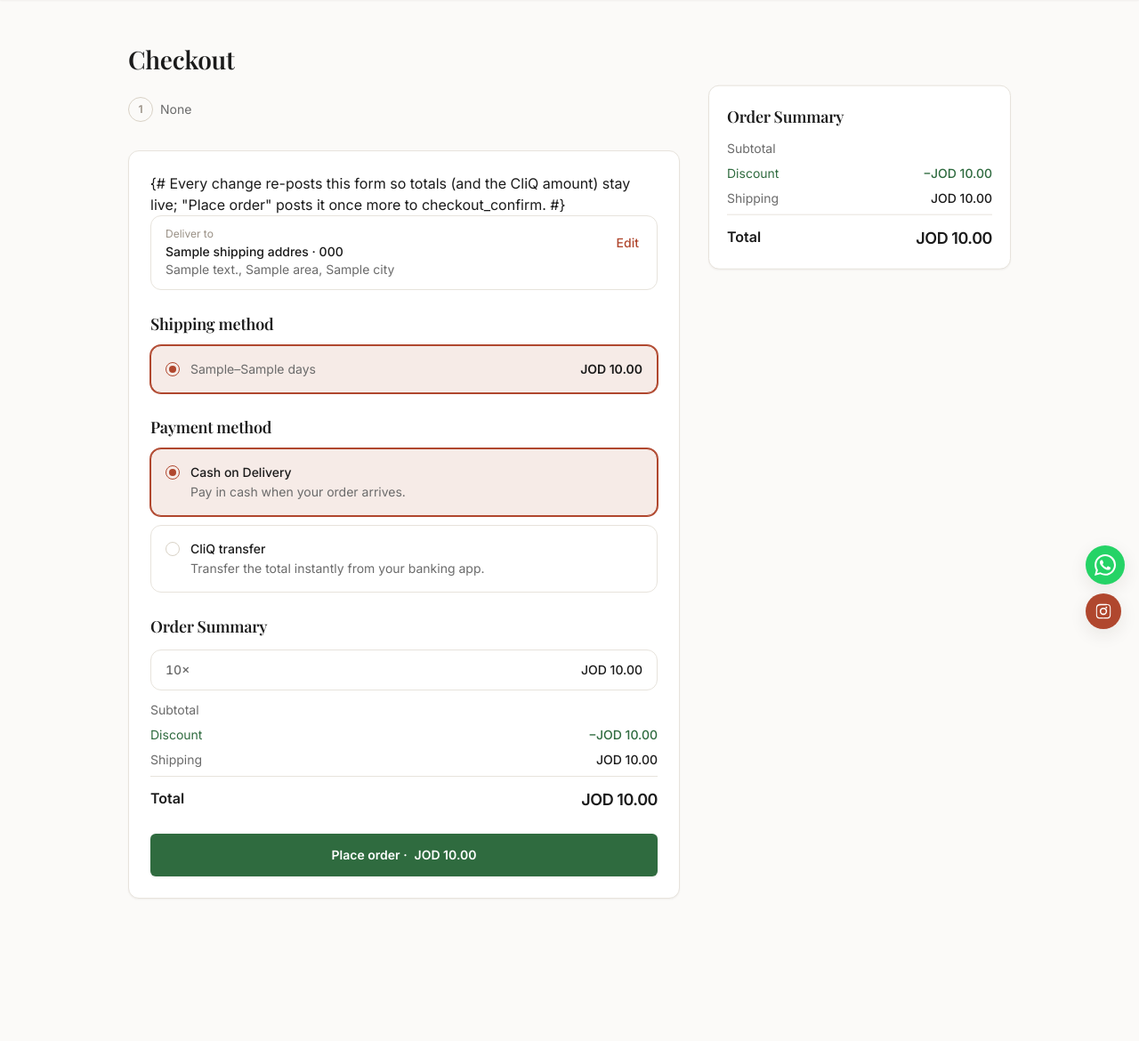
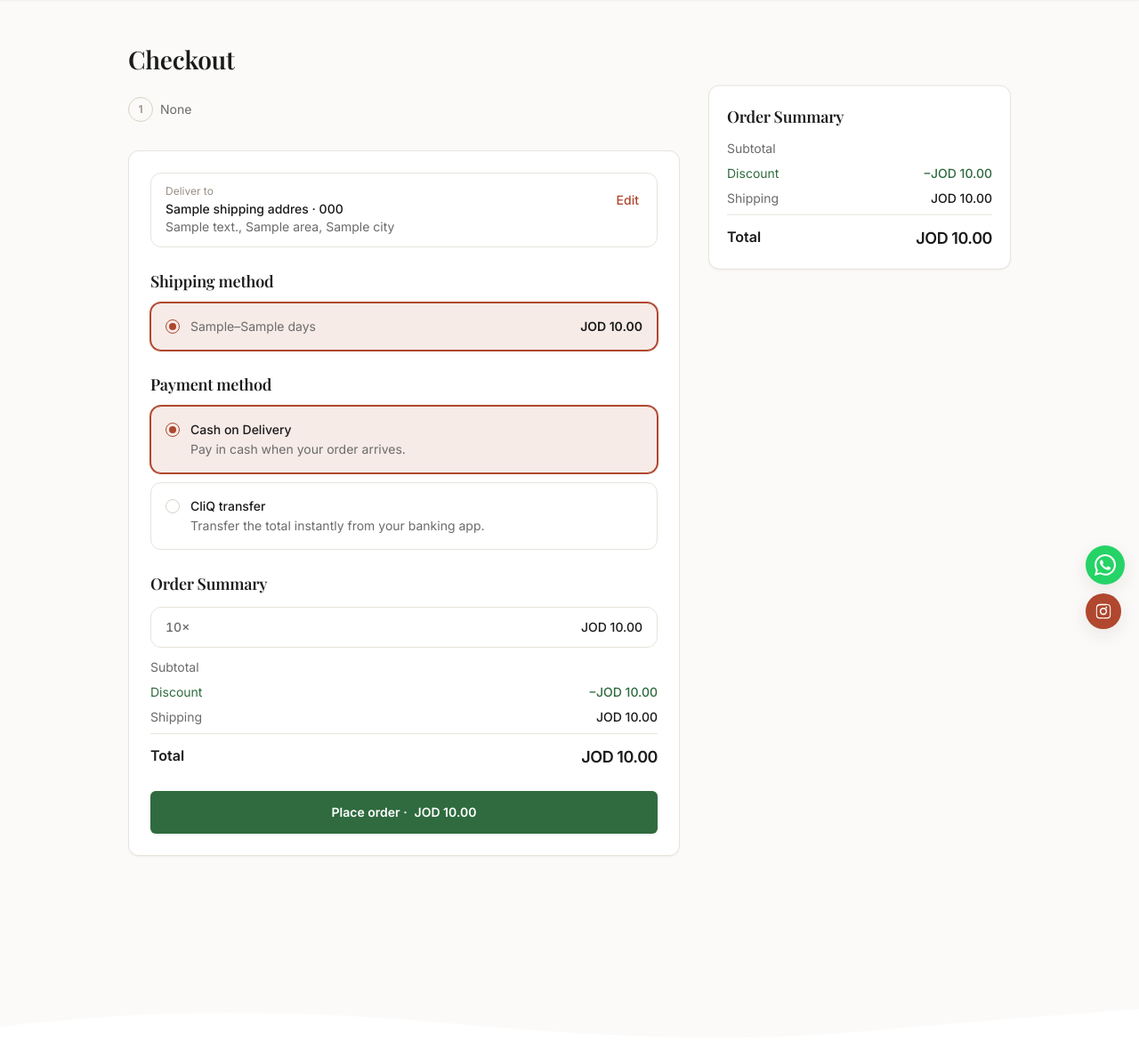
Before and after one commit to ameera-jabban/rasheljo, a Django app: template storefront/templates/storefront/checkout.html in a window 1280 px wide. Shown: the part 77-1247 px from the top of the page at 89% size. Run offline with Django 5.2, Linux system fonts and the light colour scheme; the template is opened without the code that fills it: most values are stand-ins (such as "Sample title", 1, 10 or a date in 2020); grey boxes marked "Sample" are stand-in pictures; style sheets or scripts are compiled from the project's sources; parts of the project's set-up code (start-up, migrations or seed data) failed here and were passed over.

Commit message:
fix: template comment showing as text on the checkout delivery step
A two-line {# #} comment in the step-2 form rendered as visible text above
the delivery address — Django only treats {# #} as a comment on one line.
Switched it to {% comment %}; no behaviour change.

Tests: step 2 must not contain template-comment text, and a lint test fails
on any {# that isn't closed on the same line across all storefront templates.

Co-Authored-By: Claude Opus 5.5 <noreply@anthropic.com>

```diff
--- a/storefront/templates/storefront/partials/_checkout_panel.html
+++ b/storefront/templates/storefront/partials/_checkout_panel.html
@@ -97,8 +97,8 @@ Ports the 4-step flow in pages/Checkout.tsx.
   <form id="new-addr-form" hx-post="{% url 'storefront:checkout_add_address' %}" hx-target="#checkout-panel" hx-swap="innerHTML"></form>
 
 {% else %}{# step 2 — delivery + payment + place order on one screen #}
-  {# Every change re-posts this form so totals (and the CliQ amount) stay live;
-     "Place order" posts it once more to checkout_confirm. #}
+  {% comment %}Every change re-posts this form so totals (and the CliQ amount) stay live;
+  "Place order" posts it once more to checkout_confirm.{% endcomment %}
   <form id="checkout-review-form" class="space-y-6" hx-post="{% url 'storefront:checkout_step' %}" hx-trigger="change" hx-target="#checkout-panel" hx-swap="innerHTML"
     x-data="{ m: '{{ order.shipping_method_id|default_if_none:'' }}', pm: '{% if order.payment_method == 'cliq' and site_settings.cliq_alias %}cliq{% else %}cod{% endif %}' }">
     <input type="hidden" name="to" value="review"><input type="hidden" name="from" value="review">
```
Also changed, not shown: storefront/tests/test_pages.py (+15 -0 lines).
